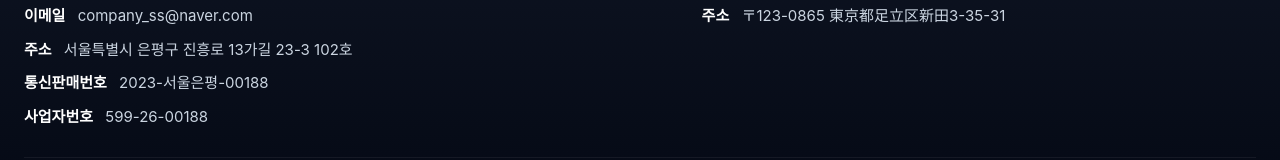
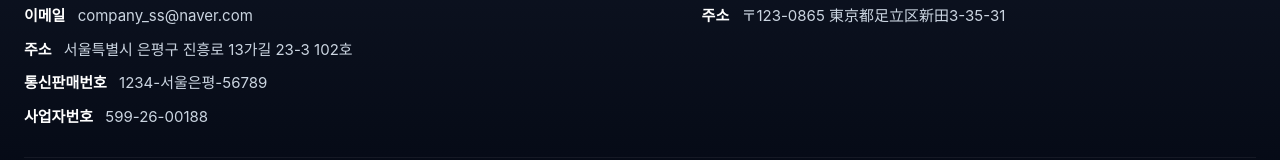
Before and after one commit to Ra-sangmin/mikuShop, a Next.js app in the folder my-next-shop/: page / in a window 1280 px wide. Shown: the part 3073-3233 px from the top of the page. Built offline with nearby package versions, Linux system fonts and the light colour scheme; no server answers; the database is empty.

Commit message:
통신판매번호 임시번호로 수정

```diff
--- a/my-next-shop/app/components/Footer.tsx
+++ b/my-next-shop/app/components/Footer.tsx
@@ -252,7 +252,7 @@ export default function Footer() {
                 </p>
                 <p><strong>이메일</strong> company_ss@naver.com</p>
                 <p><strong>주소</strong> 서울특별시 은평구 진흥로 13가길 23-3 102호</p>
-                <p><strong>통신판매번호</strong> 2023-서울은평-00188</p>
+                <p><strong>통신판매번호</strong> 1234-서울은평-56789</p>
                 <p><strong>사업자번호</strong> 599-26-00188</p>
 
               </div>
```
